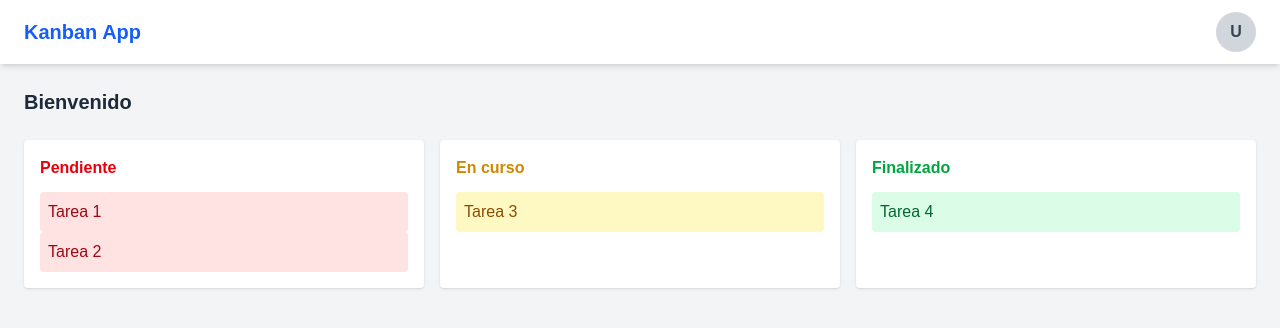
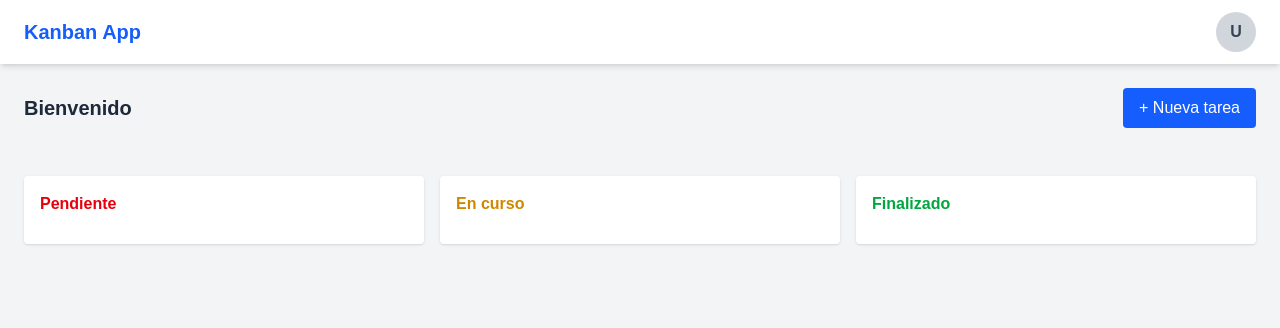
Before and after one commit to Jossrec/FitMentorChallenge, a Next.js app in the folder frontend/: page /dashboard in a window 1280 px wide. Shown: the top 328 px of the page. Built offline with nearby package versions, Linux system fonts and the light colour scheme.

Commit message:
Crear tarea popup

```diff
--- a/frontend/src/app/dashboard/page.jsx
+++ b/frontend/src/app/dashboard/page.jsx
@@ -1,48 +1,71 @@
 "use client";
+import { useEffect, useState } from "react";
 import { useAuth } from "../../context/AuthContext";
 import Topbar from "../../components/Topbar";
+import TaskModal from "../../components/TaskModal";
 
 export default function DashboardPage() {
   const { user } = useAuth();
+  const [tasks, setTasks] = useState([]);
+  const [showModal, setShowModal] = useState(false);
+
+  // cargar del localStorage
+  useEffect(() => {
+    const saved = localStorage.getItem("tasks");
+    if (saved) setTasks(JSON.parse(saved));
+  }, []);
+
+  // guardar en localStorage
+  useEffect(() => {
+    localStorage.setItem("tasks", JSON.stringify(tasks));
+  }, [tasks]);
+
+  const addTask = (task) => setTasks([...tasks, task]);
 
   return (
     <div className="min-h-screen bg-gray-100">
       <Topbar />
-      <div className="p-6">
-        <h2 className="text-xl mb-6 font-semibold text-gray-800">
+
+      <div className="p-6 flex justify-between items-center">
+        <h2 className="text-xl font-semibold text-gray-800">
           Bienvenido <span className="text-blue-600">{user?.email}</span>
         </h2>
+        <button
+          onClick={() => setShowModal(true)}
+          className="bg-blue-600 text-white px-4 py-2 rounded hover:bg-blue-700"
+        >
+          + Nueva tarea
+        </button>
+      </div>
 
-        {/* Kanban base */}
-        <div className="grid grid-cols-3 gap-4">
-          {/* Pendiente */}
-          <div className="bg-white shadow rounded p-4">
-            <h3 className="font-bold mb-3 text-red-600">Pendiente</h3>
-            <div className="p-2 bg-red-100 rounded text-red-800 font-medium">
-              Tarea 1
-            </div>
-            <div className="p-2 bg-red-100 rounded text-red-800 font-medium">
-              Tarea 2
-            </div>
-          </div>
+      {/* Kanban base */}
+      <div className="grid grid-cols-3 gap-4 p-6">
+        <div className="bg-white shadow rounded p-4">
+          <h3 className="font-bold mb-3 text-red-600">Pendiente</h3>
+          {tasks
+            .filter((t) => t.status === "PENDIENTE")
+            .map((t) => (
+              <div
+                key={t.id}
+                className="p-2 bg-red-100 rounded text-red-800 font-medium"
+              >
+                {t.title} ({t.priority}) • {t.storyPoints} pts
+              </div>
+            ))}
+        </div>
 
-          {/* En curso */}
-          <div className="bg-white shadow rounded p-4">
-            <h3 className="font-bold mb-3 text-yellow-600">En curso</h3>
-            <div className="p-2 bg-yellow-100 rounded text-yellow-800 font-medium">
-              Tarea 3
-            </div>
-          </div>
+        <div className="bg-white shadow rounded p-4">
+          <h3 className="font-bold mb-3 text-yellow-600">En curso</h3>
+        </div>
 
-          {/* Finalizado */}
-          <div className="bg-white shadow rounded p-4">
-            <h3 className="font-bold mb-3 text-green-600">Finalizado</h3>
-            <div className="p-2 bg-green-100 rounded text-green-800 font-medium">
-              Tarea 4
-            </div>
-          </div>
+        <div className="bg-white shadow rounded p-4">
+          <h3 className="font-bold mb-3 text-green-600">Finalizado</h3>
         </div>
       </div>
+
+      {showModal && (
+        <TaskModal onClose={() => setShowModal(false)} onSave={addTask} />
+      )}
     </div>
   );
 }
--- /dev/null
+++ b/frontend/src/components/TaskModal.jsx
@@ -0,0 +1,81 @@
+"use client";
+import { useState } from "react";
+
+export default function TaskModal({ onClose, onSave }) {
+  const [title, setTitle] = useState("");
+  const [description, setDescription] = useState("");
+  const [priority, setPriority] = useState("Media");
+  const [storyPoints, setStoryPoints] = useState(1);
+
+  const handleSave = () => {
+    if (!title.trim()) return;
+    onSave({
+      id: Date.now(),
+      title,
+      description,
+      priority,
+      storyPoints,
+      status: "PENDIENTE",
+    });
+    onClose();
+  };
+
+  return (
+    <div className="fixed inset-0 backdrop-brightness-60 flex items-center justify-center z-50">
+      <div className="bg-white p-6 rounded shadow-lg w-full max-w-md">
+        <h2 className="text-lg font-bold mb-4 text-gray-600">Crear nueva Tarea</h2>
+
+        <label className="block mb-2 font-semibold text-gray-600">Título</label>
+        <input
+          type="text"
+          placeholder="Título"
+          value={title}
+          onChange={(e) => setTitle(e.target.value)}
+          className="w-full border p-2 rounded mb-3 text-gray-600 placeholder-gray-400"
+        />
+        <label className="block mb-2 font-semibold text-gray-600">Descripción</label>
+        <textarea
+          placeholder="Descripción"
+          value={description}
+          onChange={(e) => setDescription(e.target.value)}
+          className="w-full border p-2 rounded mb-3 placeholder-gray-400 text-gray-600"
+        />
+
+        <label className="block mb-2 font-semibold text-gray-600">Prioridad</label>
+        <select
+          value={priority}
+          onChange={(e) => setPriority(e.target.value)}
+          className="w-full border p-2 rounded mb-3 text-gray-600"
+        >
+          <option>Alta</option>
+          <option>Media</option>
+          <option>Baja</option>
+        </select>
+
+        <label className="block mb-2 font-semibold text-gray-600">Puntos de historia</label>
+        <input
+          type="number"
+          value={storyPoints}
+          min="1"
+          onChange={(e) => setStoryPoints(Number(e.target.value))}
+          className="w-full border p-2 rounded mb-4 text-gray-600"
+        />
+
+        <div className="flex justify-end space-x-2">
+          <button
+            onClick={onClose}
+            className="px-4 py-2 rounded border border-gray-400 text-gray-600"
+          >
+            Cancelar
+          </button>
+          <button
+            onClick={handleSave}
+            className="px-4 py-2 rounded bg-blue-600 text-white hover:bg-blue-700"
+          >
+            Crear tarea
+          </button>
+        </div>
+      </div>
+    </div>
+  );
+}
```
